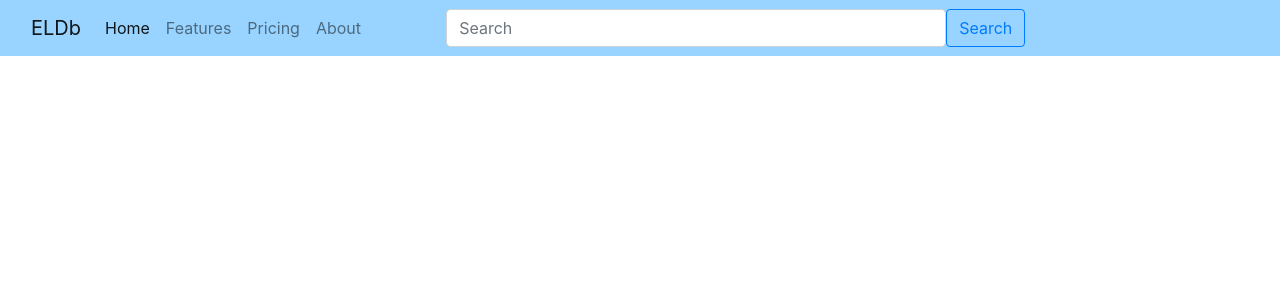
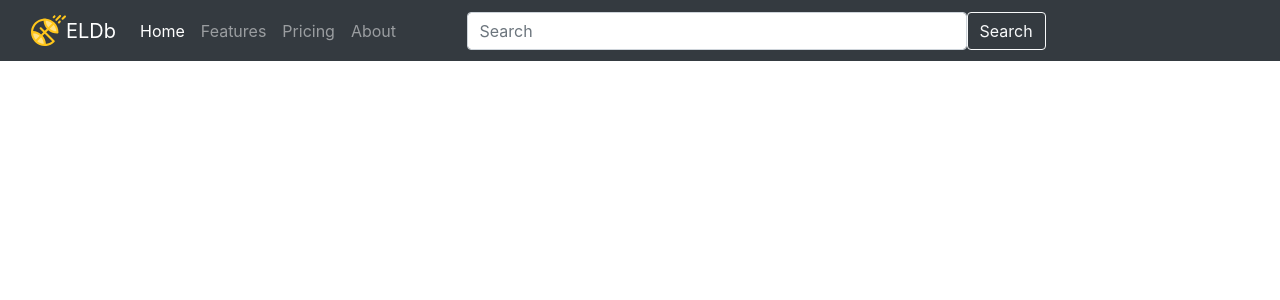
Before and after one commit to dBaliukynas/python-programming, a Python web app: template Assignment 4/app/templates/base.html in a window 1280 px wide. Shown: the top 300 px of the page. Run offline with Jinja, Linux system fonts and the light colour scheme; the template is opened without the code that fills it, so the values that code supplies are empty; some libraries are stand-ins or nearby versions.

Commit message:
Add logo icon, update header

```diff
--- a/Assignment 4/app/templates/header.html
+++ b/Assignment 4/app/templates/header.html
@@ -1,9 +1,14 @@
 <nav
-  class="navbar navbar-expand-lg navbar-light"
+  class="navbar navbar-expand-lg navbar-dark bg-dark"
   style="background-color: #98d4ff"
 >
   <div class="container-fluid">
-    <a class="navbar-brand" href="#">ELDb</a>
+    <a class="navbar-brand" href="#">
+      <div style="display: flex; align-items: center">
+        <img src="/static/images/logo.svg" style="width: 35px; height: 35px" />
+        <span>ELDb</span>
+      </div></a
+    >
     <button
       class="navbar-toggler"
       type="button"
@@ -31,7 +36,7 @@
         </li>
       </ul>
       <div style="width: 100%">
-        <form class="d-flex" style=" justify-content: center;">
+        <form class="d-flex" style="justify-content: center">
           <input
             class="form-control me-2"
             type="search"
@@ -39,10 +44,10 @@
             aria-label="Search"
             style="max-width: 500px"
           />
-          <button class="btn btn-outline-primary" type="submit">Search</button>
+          <button class="btn btn-outline-light" type="submit">Search</button>
         </form>
       </div>
-    <div style="width: 20%"></div>
+      <div style="width: 20%"></div>
     </div>
   </div>
 </nav>
--- a/Assignment 4/app/templates/layout.html
+++ b/Assignment 4/app/templates/layout.html
@@ -5,6 +5,8 @@
         <!-- Required meta tags -->
         <meta charset="utf-8">
         <meta name="viewport" content="width=device-width, initial-scale=1, shrink-to-fit=no">
+
+        <link rel="icon" href="/static/images/logo.svg">
 
         {% block styles %}
             <!-- Bootstrap CSS -->
```
Also changed, not shown: Assignment 4/app/static/images/logo.svg (added).
